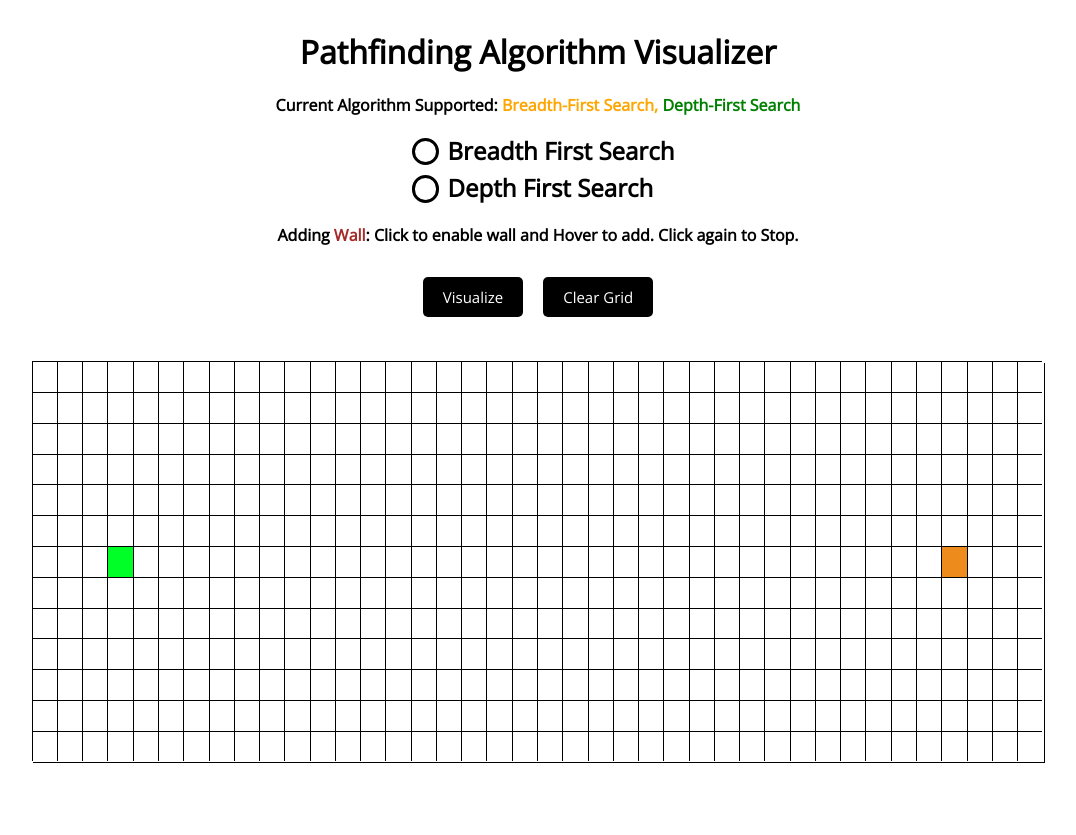
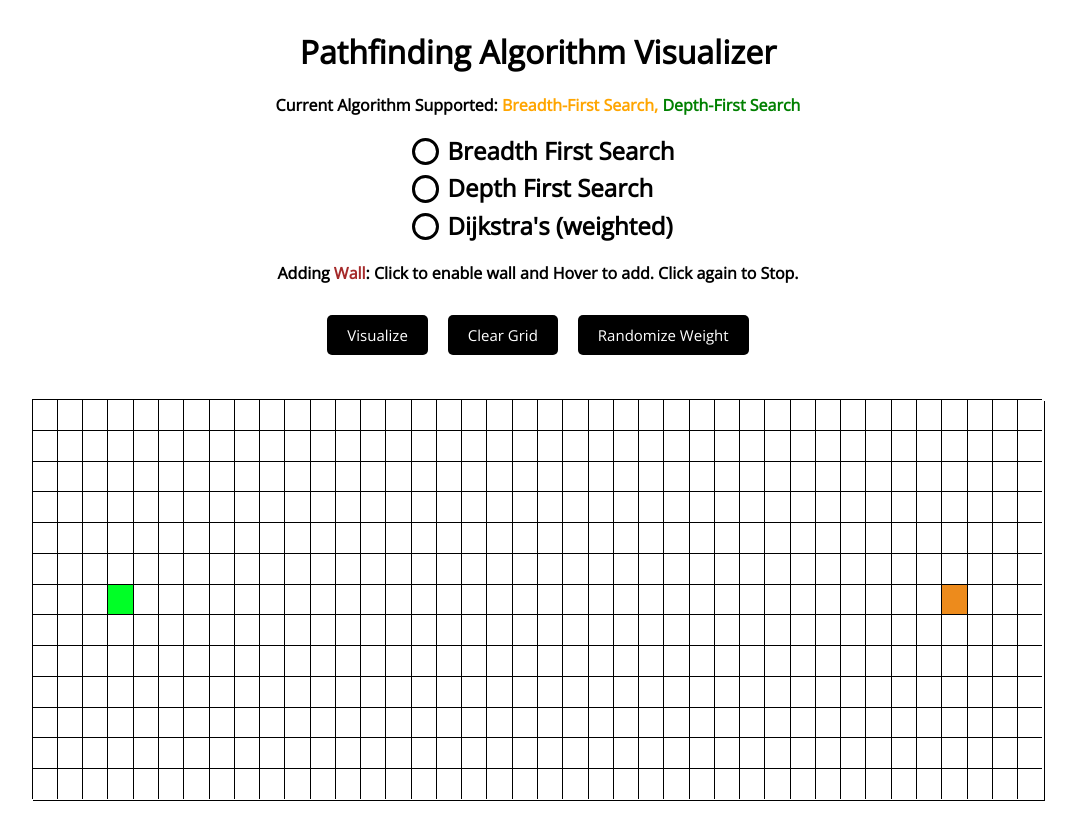
Before and after one commit to KentV12/algorithm_visualizer_react, a React (Create React App) app: page / in a window 1280 px wide. Shown: the whole page, without its empty margins (102-1178 px from the left). Before the commit the page ends 800 px from the top, so only its background shows below. Built offline with nearby package versions, Linux system fonts and the light colour scheme.

Commit message:
added weight for grid

```diff
--- a/src/App.js
+++ b/src/App.js
@@ -3,6 +3,8 @@ import { useState } from "react";
 import Cell from "./components/Cell";
 import { BFS } from "./algorithms/BFS";
 import { DFS } from "./algorithms/DFS";
+import { Dijkstras } from "./algorithms/Dijkstras";
+import { randomWeight } from "./algorithms/algoFunc";
 
 function App() {
   const [wall, setWall] = useState(false);
@@ -19,11 +21,7 @@ function App() {
     for (let row = 0; row < rows; row++) {
       for (let col = 0; col < cols; col++) {
         let name = document.getElementById(row + "-" + col).className;
-        if (
-          name === "cell path" ||
-          name === "cell visitedColor" ||
-          name === "cell wall"
-        )
+        if (name !== "cell wall")
           document.getElementById(row + "-" + col).className = "cell";
       }
     }
@@ -78,6 +76,7 @@ function App() {
   const performAlgorithm = () => {
     if (curAlgo === "BFS") BFS(start, end, rows, cols);
     else if (curAlgo === "DFS") DFS(start, end, rows, cols);
+    else if (curAlgo === "Dijkstras") Dijkstras(start, end, rows, cols);
   };
 
   return (
@@ -109,6 +108,16 @@ function App() {
         Depth First Search
       </label>
 
+      <label className="form-control">
+        <input
+          type={"radio"}
+          name="algo"
+          value={"Dijkstras"}
+          onChange={(e) => selectAlgorithm(e.target.value)}
+        />
+        Dijkstra's (weighted)
+      </label>
+
       <h4>
         Adding <span style={{ color: "brown" }}>Wall</span>: Click to enable
         wall and Hover to add. Click again to Stop.
@@ -120,6 +129,10 @@ function App() {
       <button className="btn" onClick={() => clearGrid()}>
         Clear Grid
       </button>
+      <button className="btn" onClick={() => randomWeight(rows, cols)}>
+        Randomize Weight
+      </button>
+
       <div className="gridContainer" id="grid-container">
         {grid}
       </div>
--- /dev/null
+++ b/src/algorithms/Dijkstras.js
@@ -0,0 +1,14 @@
+import { adjacentNeighbor } from "./algoFunc";
+import { animateBothPath } from "./algoFunc";
+
+let visitedOrder = [];
+let shortestPath = [];
+let found = false;
+
+export function Dijkstras(start, end, rows, cols) {
+  console.log("in Dijkstras");
+}
+
+function solve() {
+  let dist = []; // contains the shortest distance from starting cell to any cell
+}
--- a/src/algorithms/algoFunc.js
+++ b/src/algorithms/algoFunc.js
@@ -96,6 +96,24 @@ export function animateBothPath(end, found, visitedOrder, shortestPath) {
   }
 }
 
+export function randomWeight(rows, cols) {
+  for (let row = 0; row < rows; row++) {
+    for (let col = 0; col < cols; col++) {
+      let name = document.getElementById(row + "-" + col).className;
+      if (
+        name === "cell" ||
+        name === "cell weight1" ||
+        name === "cell weight2" ||
+        name === "cell weight3"
+      ) {
+        let weight = Math.floor(Math.random() * 3) + 1;
+        document.getElementById(row + "-" + col).className =
+          "cell weight" + weight;
+      }
+    }
+  }
+}
+
 // return if cell is the end cell
 function isEnd(cell, endCell) {
   let isEnd = false;
--- a/src/index.css
+++ b/src/index.css
@@ -103,6 +103,18 @@ input[type="radio"]:checked::before {
   background-color: brown;
 }
 
+.cell.weight1 {
+  background-color: rgb(201, 201, 201);
+}
+
+.cell.weight2 {
+  background-color: rgb(160, 160, 160);
+}
+
+.cell.weight3 {
+  background-color: rgb(123, 123, 123);
+}
+
 @keyframes visitAnimation {
   from {background-color: rgb(0, 183, 255);}
   to {background-color: aquamarine;}
```
Also changed, not shown: 1 other file (tests, documents, lock files or other folders).
